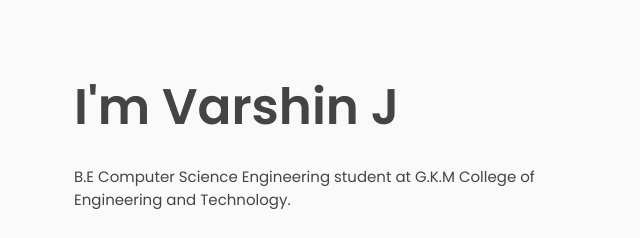
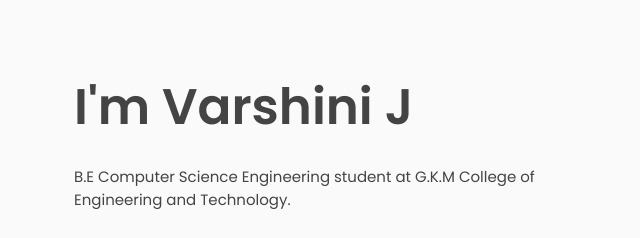
Before and after one commit to Santhosh1023/Varsh-portfolio, a plain HTML site: page index.html in a window 1280 px wide. Shown: the part 170-408 px from the top of the page, 74-714 px from the left. Drawn offline with nearby package versions, Linux system fonts and the light colour scheme.

Commit message:
Update index.html

```diff
--- a/index.html
+++ b/index.html
@@ -55,7 +55,7 @@
                 <!-- <span>Varshini J</span> -->
             </div>
             <div class="featured-name">
-                <p>I'm Varshin J<span class="typedText"></span></p>
+                <p>I'm Varshini J<span class="typedText"></span></p>
             </div>
             <div class="featured-text-info">
                 <p>  B.E Computer Science Engineering student at G.K.M College of Engineering and Technology.
```
